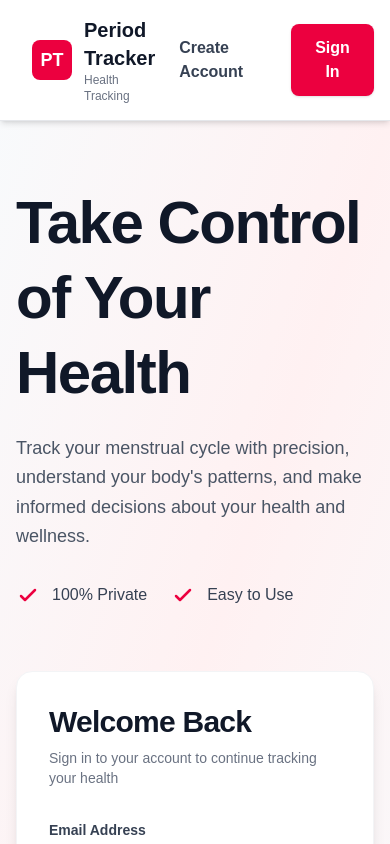
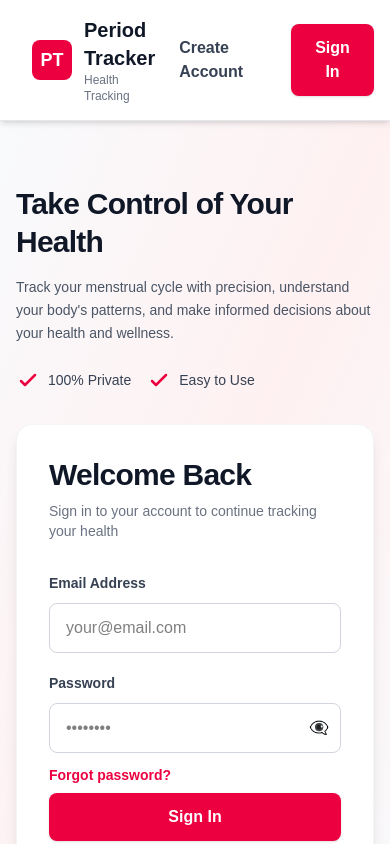
Before and after one commit to NehaMary23/Period-Tracker, a Next.js app in the folder frontend/: page /login in a window 390 px wide. Shown: the top 844 px of the page. Built offline with nearby package versions, Linux system fonts and the light colour scheme; no server answers.

Commit message:
completed

```diff
--- a/frontend/src/app/login/page.tsx
+++ b/frontend/src/app/login/page.tsx
@@ -360,31 +360,31 @@ export default function LoginPage() {
       {/* Hero Section with Login Form */}
       <div className="flex-1 bg-gradient-to-br from-slate-50 via-rose-50 to-slate-50">
         <div className="max-w-7xl mx-auto px-4 sm:px-6 lg:px-8 py-16">
-          <div className="grid grid-cols-1 lg:grid-cols-2 gap-16 items-center">
+          <div className="grid grid-cols-1 lg:grid-cols-2 gap-8 sm:gap-12 lg:gap-16 items-center">
             {/* Left Side - Content */}
             <div>
-              <h1 className="text-6xl font-bold text-gray-900 mb-6 leading-tight tracking-tight">
+              <h1 className="text-3xl sm:text-4xl md:text-5xl lg:text-6xl font-bold text-gray-900 mb-4 sm:mb-6 leading-tight tracking-tight">
                 Take Control of Your Health
               </h1>
-              <p className="text-lg text-gray-600 mb-8 leading-relaxed font-light">
+              <p className="text-sm sm:text-base md:text-lg text-gray-600 mb-6 sm:mb-8 leading-relaxed font-light">
                 Track your menstrual cycle with precision, understand your
                 body's patterns, and make informed decisions about your health
                 and wellness.
               </p>
-              <div className="flex gap-6 flex-wrap">
-                <div className="flex items-center gap-3">
+              <div className="flex gap-4 sm:gap-6 flex-wrap">
+                <div className="flex items-center gap-2 sm:gap-3">
                   <div className="text-rose-600 flex-shrink-0">
                     <CheckIcon />
                   </div>
-                  <span className="text-gray-700 font-medium">
+                  <span className="text-sm sm:text-base text-gray-700 font-medium">
                     100% Private
                   </span>
                 </div>
-                <div className="flex items-center gap-3">
+                <div className="flex items-center gap-2 sm:gap-3">
                   <div className="text-rose-600 flex-shrink-0">
                     <CheckIcon />
                   </div>
-                  <span className="text-gray-700 font-medium">Easy to Use</span>
+                  <span className="text-sm sm:text-base text-gray-700 font-medium">Easy to Use</span>
                 </div>
               </div>
             </div>
```
